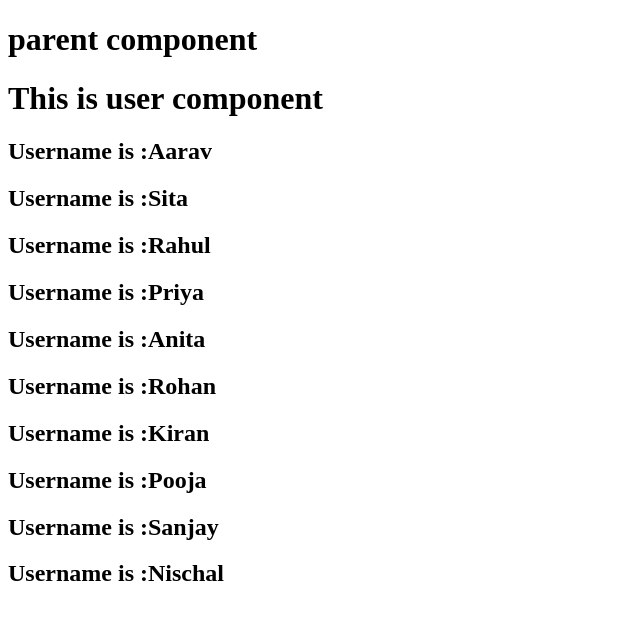
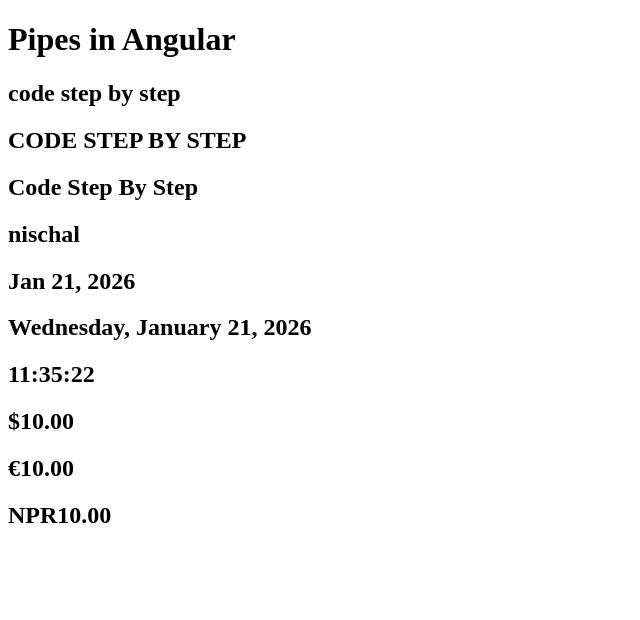
Before and after one commit to leonischu/Angular, an Angular app: page / in a window 1280 px wide. Shown: the top 620 px of the page, without its empty margins (0-640 px from the left). Built offline with nearby package versions, Linux system fonts and the light colour scheme.

Commit message:
Pipes in Angular

```diff
--- a/src/app/app.html
+++ b/src/app/app.html
@@ -1,15 +1,12 @@
-<h1>parent component</h1>
+<h1>Pipes in Angular</h1>
+<h2>{{title}}</h2>
+<h2>{{title | uppercase}}</h2>
+<h2>{{title | titlecase}}</h2>
+<h2>{{name | lowercase}}</h2>
+<h2>{{date | date}}</h2>
+<h2>{{date | date:'fullDate'}}</h2>
+<h2>{{date | date:'hh:mm:ss'}}</h2>
 
-
-
-
-
-     <app-user (getUsers) = "handleUsers($event)" ></app-user>
-
-@for(user of users; track user){
-    <div>
-        <!-- {{user}} -->
-         <h2>Username is :{{user}}</h2>
-
-    </div>
-}
+<h2>{{amount | currency}}</h2>
+<h2>{{amount | currency:'EUR'}}</h2>
+<h2>{{amount | currency:'NPR'}}</h2>
--- a/src/app/app.ts
+++ b/src/app/app.ts
@@ -1,22 +1,22 @@
-import { NgIf } from '@angular/common';
+import { CommonModule,UpperCasePipe } from '@angular/common';
 import { Component, computed, effect, Input, Signal, signal, WritableSignal } from '@angular/core';
 import { FormControl, FormGroup, FormsModule, NgForm, ReactiveFormsModule, Validators } from '@angular/forms';
 import { RouterLink, RouterOutlet } from '@angular/router';
-import { User } from './user/user';
+
 
 
 
 @Component({
   selector: 'app-root',
-  imports: [User],
+  imports: [CommonModule],
   templateUrl: './app.html',
   styleUrl: './app.css'
 })
 export class App {
-  users:undefined|string[];
- handleUsers(users:string[]){
-  console.log(users);
-  this.users = users
- }
+
+  title = "code step by step"
+  name = "NISCHAL";
+  date = new Date()
+  amount = 10
 
 }
--- a/src/app/user/user.css
+++ /dev/null
@@ -1,12 +0,0 @@
-h2{
-    border: 1px solid red;
-    width: 50%;
-    display: flex;
-    justify-content: space-around;
-}
-
-h2 span {
-    background-color: slategray;
-    display: inline-block;
-    padding: 5px;
-}
--- a/src/app/user/user.html
+++ /dev/null
@@ -1,2 +0,0 @@
-
-<h1>This is user component</h1>
--- a/src/app/user/user.ts
+++ /dev/null
@@ -1,31 +0,0 @@
-import { Component, EventEmitter, Input, Output } from '@angular/core';
-import { App } from '../app';
-
-@Component({
-  selector: 'app-user',
-  imports: [],
-  templateUrl: './user.html',
-  styleUrl: './user.css',
-})
-export class User {
-
- @Output() getUsers = new EventEmitter();
-
-users =  [
-  "Aarav",
-  "Sita",
-  "Rahul",
-  "Priya",
-  "Anita",
-  "Rohan",
-  "Kiran",
-  "Pooja",
-  "Sanjay",
-  "Nischal"
-];
-
-ngOnInit(){
-  this.getUsers.emit(this.users);
-}
-
-}
```
Also changed, not shown: 1 other file (tests, documents, lock files or other folders).
